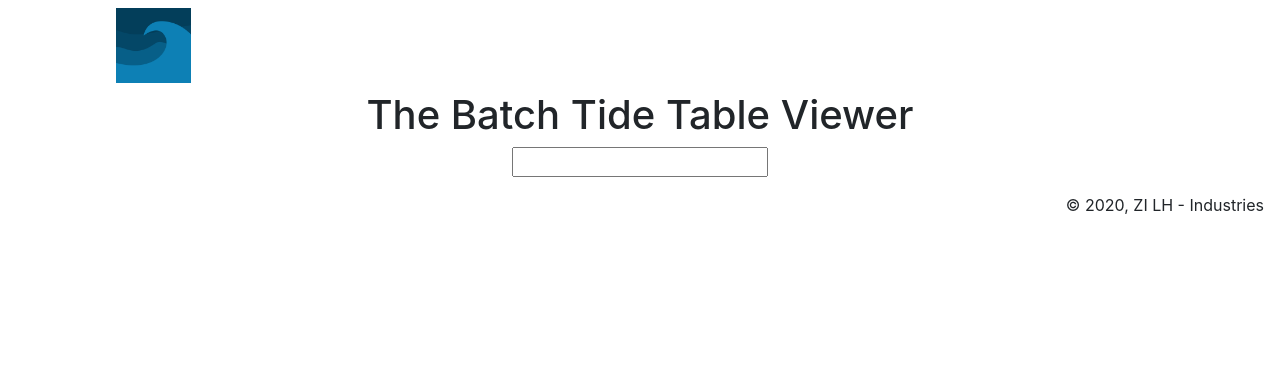
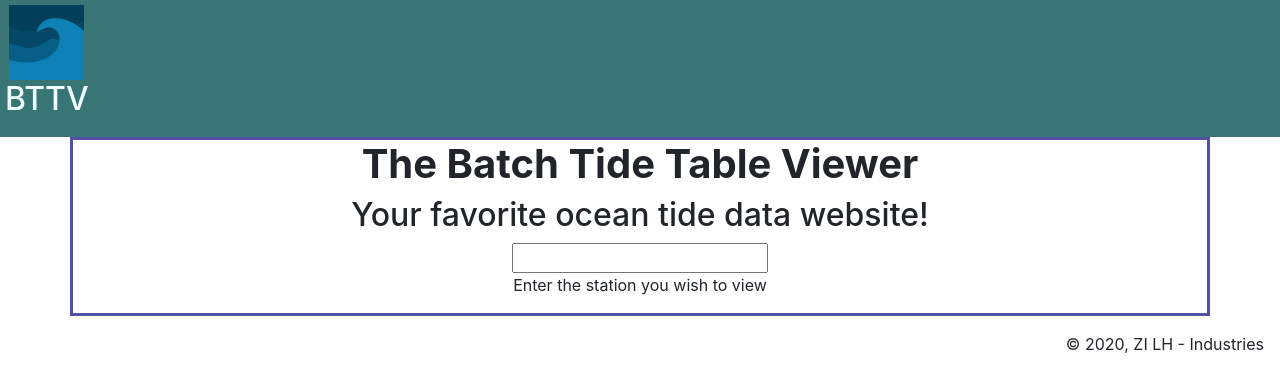
Before and after one commit to lawrencehouse/Batch-Tide-Table-Viewer, a Django app: page / in a window 1280 px wide. Shown: the top 392 px of the page. Run offline with Django 3.2, Linux system fonts and the light colour scheme; some libraries are stand-ins or nearby versions.

Commit message:
Aligned logo, fixed up CSS

```diff
--- a/BTTV/BTTVapp/static/BTTVapp/style.css
+++ b/BTTV/BTTVapp/static/BTTVapp/style.css
@@ -1,3 +1,6 @@
-#title-search {
+#index-title {
     text-align: center;
 }
+#search {
+    text-align: center;
+}
--- a/BTTV/BTTVapp/templates/BTTVapp/base.html
+++ b/BTTV/BTTVapp/templates/BTTVapp/base.html
@@ -1,6 +1,7 @@
 <!DOCTYPE html>
 <html lang="en">
 {% load static %}
+
 <head>
     <meta charset="UTF-8">
     <meta name="viewport" content="width=device-width, initial-scale=1.0">
@@ -11,28 +12,46 @@
         integrity="sha384-OgVRvuATP1z7JjHLkuOU7Xw704+h835Lr+6QL9UvYjZE3Ipu6Tp75j7Bh/kR0JKI"
         crossorigin="anonymous"></script>
     <style>
+        header {
+            background-color: rgb(57, 117, 117);
+        }
 
+        #holder {
+            margin: 0px auto;
+            display: inline-block;
+            width: 850px;
+        }
+
+        .left {
+            float: left;
+            margin: 5px;
+        }
+
+        #logo {
+            align: middle;
+            text-align: center;
+            color: azure;
+        }
+        #tempbody {
+            border: rgb(81, 81, 165);
+            border-style: solid;
+        }
     </style>
 </head>
 
 <body>
     <header>
-        <div class="container clearfix">
-            <div class="navbar-wrapper">
-                <div class="container">
-                    <nav class="navbar navbar-inverse navbar-fixed-top" id="navbar_whole">
-                        <div class="navbar-header">
-                            <img class="img-responsive" src="{% static 'BTTVapp/tides-logo.png' %}" width="75"
-                                height="75">
-                        </div>
-                    </nav>
-                </div>
+        <div id="holder">
+            <div id="logo" class='left'>
+                <img src="{% static 'BTTVapp/tides-logo.png' %}" width="75" height="75" />
+                <h2>BTTV</h2>
             </div>
+            <div style='clear:both;'></div>
         </div>
     </header>
 
     <!-- This is where you'll put your page content. Leave it blank for now. -->
-    <div class="container">
+    <div class="container" id="tempbody">
         {% block content %}{% endblock %}
     </div>
 
--- a/BTTV/BTTVapp/templates/BTTVapp/index.html
+++ b/BTTV/BTTVapp/templates/BTTVapp/index.html
@@ -2,8 +2,12 @@
 {% load static %}
 {% block content %}
 <link rel="stylesheet" type="text/css" href="{% static 'BTTVapp/style.css' %}">
-<div id="title-search">
-    <h1>The Batch Tide Table Viewer</h1>
-    <input type="text" />
+<div id="index-title">
+    <h1><b>The Batch Tide Table Viewer</b></h1>
+    <h2>Your favorite ocean tide data website!</h2>
+</div>
+<div id="search">
+<input type="text" id="citysearch"/>
+<p>Enter the station you wish to view</p>
 </div>
 {% endblock %}
--- a/BTTV/BTTVapp/urls.py
+++ b/BTTV/BTTVapp/urls.py
@@ -3,5 +3,5 @@ from . import views
 
 app_name = 'BTTVapp'
 urlpatterns = [
-  path('', views.index, name='index')
+  path('', views.index, name='index'),
 ]
```
Also changed, not shown: BTTV/BTTVapp/models.py (+10 -1 lines).
